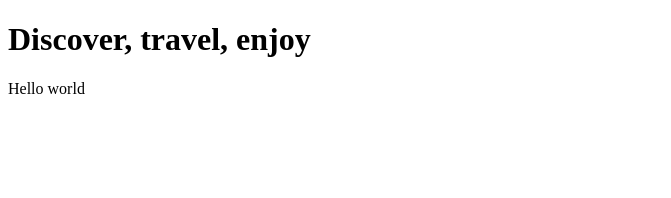
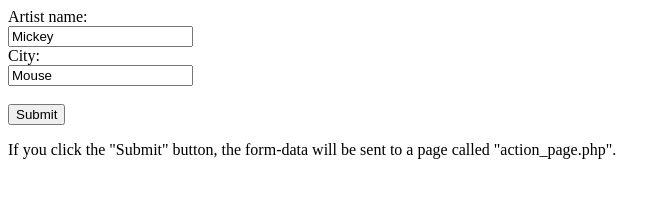
Before and after one commit to redpandabytes/skyscanner_concerts, a website: page app/views/test.html in a window 1280 px wide. Shown: the whole page, without its empty margins (0-671 px from the left). Drawn offline with Linux system fonts and the light colour scheme.

Commit message:
first improvement of the test form

```diff
--- a/app/views/test.html
+++ b/app/views/test.html
@@ -1,13 +1,18 @@
 <!DOCTYPE html>
 <html>
-  <head>
-    <meta charset="utf-8">
-    <title>discover, travel, enjoy</title>
-  </head>
-  <body>
-    <h1>Discover, travel, enjoy</h1>
-    <p>
-      Hello world
-    </p>
-  </body>
+<body>
+
+<form action="action_page.php">
+  Artist name:<br>
+  <input type="text" name="artistname" value="Mickey">
+  <br>
+  City:<br>
+  <input type="text" name="city" value="Mouse">
+  <br><br>
+  <input type="submit" value="Submit">
+</form>
+
+<p>If you click the "Submit" button, the form-data will be sent to a page called "action_page.php".</p>
+
+</body>
 </html>
```
